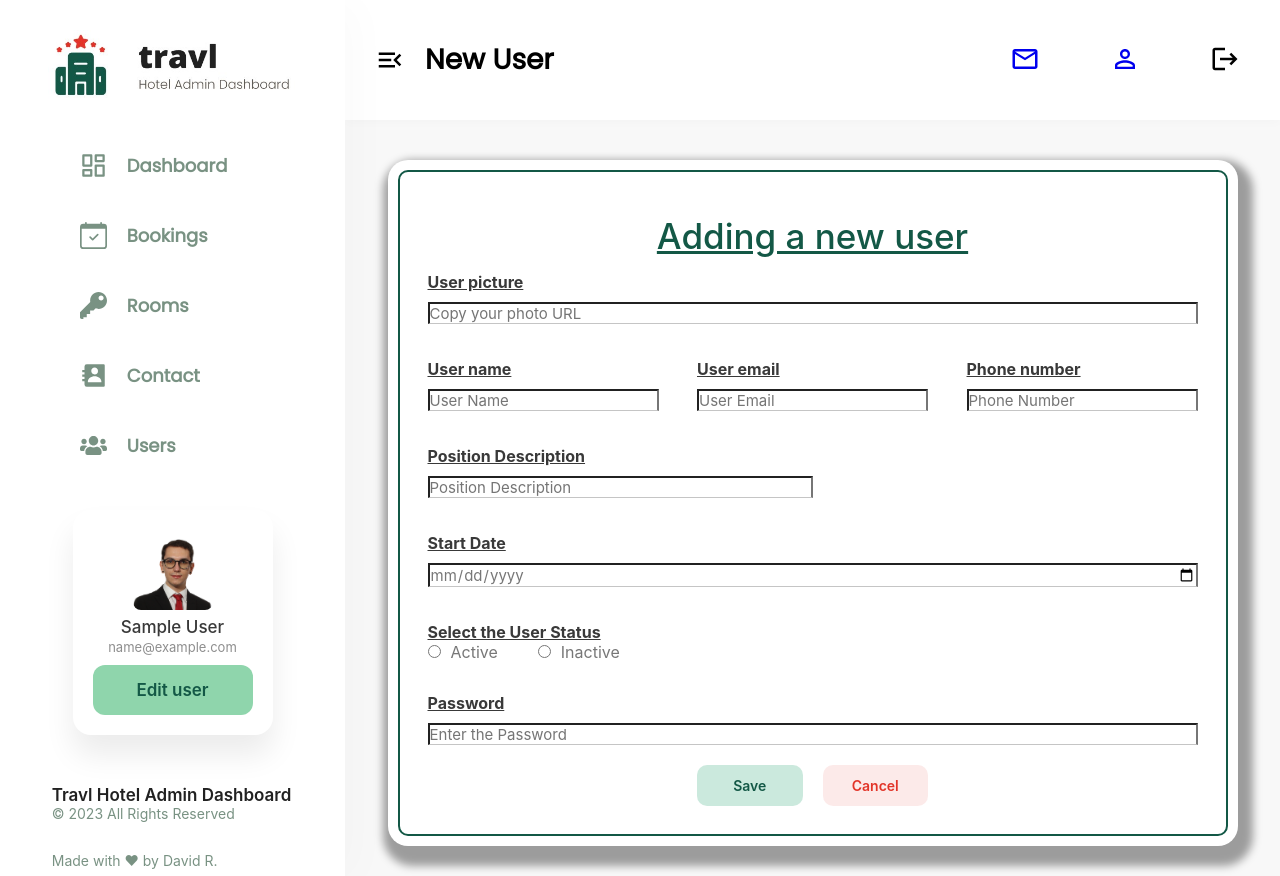
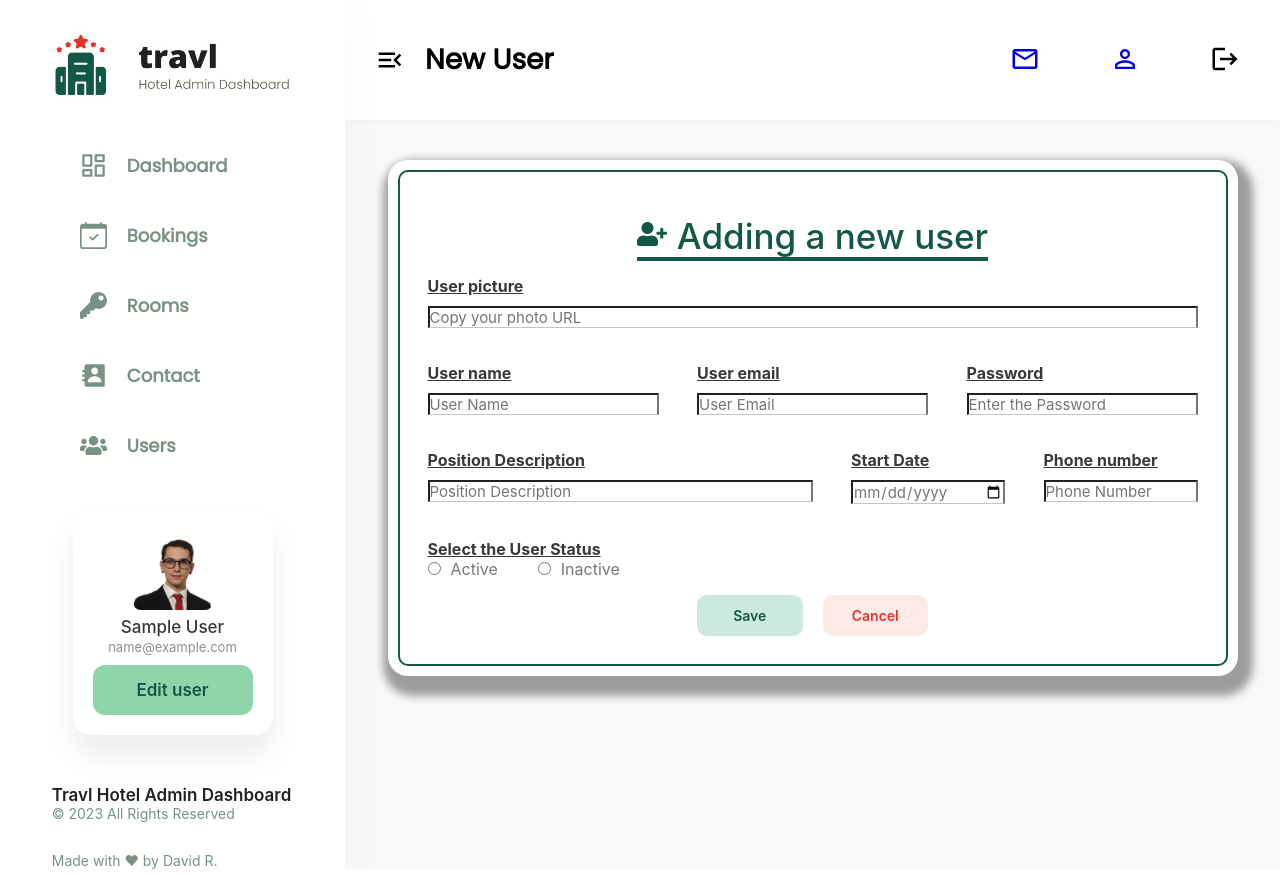
Before and after one commit to Davidrami12/miranda-dashboard, a React (Create React App) app: page /newUser in a window 1280 px wide. Built offline with nearby package versions, Linux system fonts and the light colour scheme; no server answers; sample sign-in values are in the browser's storage.

Commit message:
Add more react icons and styling form components

```diff
--- a/src/components/styled/Forms.tsx
+++ b/src/components/styled/Forms.tsx
@@ -167,7 +167,7 @@ const FormTitle = styled.p`
   font-weight: 500;
   color: #135846;
   margin-bottom: 0rem;
-  text-decoration: underline;
+  //text-decoration: underline;
 `;
 
 /* const InputContainer = styled.div`
--- a/src/components/users/UserForm.tsx
+++ b/src/components/users/UserForm.tsx
@@ -76,14 +76,13 @@ const UserForm = ({
                 ></InputForm>
               </InputContainer>
               <InputContainer style={{ width: "30%" }}>
-                <InputDescription>Phone number</InputDescription>
+                <InputDescription>Password</InputDescription>
                 <InputForm
-                  required
-                  type="number"
+                  type="password"
                   className="input-user"
-                  value={currentUser.phone}
-                  placeholder="Phone Number"
-                  name="phone"
+                  value={currentUser.pass}
+                  placeholder="Enter the Password"
+                  name="pass"
                   onChange={handleInput}
                 ></InputForm>
               </InputContainer>
@@ -110,9 +109,7 @@ const UserForm = ({
                   onChange={handleInput}
                 ></InputForm>
               </InputContainer>
-            </div>
-
-            <InputContainer>
+              <InputContainer style={{ width: "20%" }}>
                 <InputDescription>Start Date</InputDescription>
                 <InputForm
                   required
@@ -125,6 +122,21 @@ const UserForm = ({
                   onChange={handleInput}
                 ></InputForm>
               </InputContainer>
+              <InputContainer style={{ width: "20%" }}>
+                <InputDescription>Phone number</InputDescription>
+                <InputForm
+                  required
+                  type="number"
+                  className="input-user"
+                  value={currentUser.phone}
+                  placeholder="Phone Number"
+                  name="phone"
+                  onChange={handleInput}
+                ></InputForm>
+              </InputContainer>
+            </div>
+
+
 
             <InputContainer>
               <InputDescription>Select the User Status</InputDescription>
@@ -149,17 +161,7 @@ const UserForm = ({
               />
               <RadioLabel htmlFor="INACTIVE">Inactive</RadioLabel>
             </InputContainer>
-            <InputContainer>
-              <InputDescription>Password</InputDescription>
-              <InputForm
-                type="password"
-                className="input-user"
-                value={currentUser.pass}
-                placeholder="Enter the Password"
-                name="pass"
-                onChange={handleInput}
-              ></InputForm>
-            </InputContainer>
+
             <div
               style={{
                 display: "flex",
--- a/src/interfaces/BookingInterface.ts
+++ b/src/interfaces/BookingInterface.ts
@@ -1,4 +1,4 @@
-import { MouseEventHandler } from "react";
+import { MouseEventHandler, ReactNode } from "react";
 
 export interface BookingInterface {
   _id?: string;
@@ -15,7 +15,7 @@ export interface BookingInterface {
 
 export interface BookingFormInt {
   currentBooking: BookingInterface;
-  formTitle: string;
+  formTitle: ReactNode;
   handleInput: (
     event:
       | React.ChangeEvent<HTMLInputElement>
--- a/src/pages/Bookings/EditBooking.tsx
+++ b/src/pages/Bookings/EditBooking.tsx
@@ -1,5 +1,5 @@
 // React
-import React, { useState, useEffect } from "react";
+import React, { useState, useEffect, ReactNode } from "react";
 import { useNavigate } from "react-router";
 import { useParams } from "react-router-dom";
 
@@ -11,6 +11,7 @@ import { getBooking, editBooking, getDataBookings } from "../../features/booking
 import BookingForm from "../../components/bookings/BookingForm";
 import { Loader } from "../../components/styled/Loader";
 import { Notification } from "../../components/notification/Notification";
+import { BiCalendarEdit } from "react-icons/bi"
 
 // TypeScript
 import { useAppDispatch, useAppSelector } from "../../app/hooks";
@@ -31,7 +32,13 @@ export const EditBooking = () => {
   );
 
   const [currentBooking, setCurrentBooking] = useState<BookingInterface | any>(null);
-  const formTitle: string = "Edit current booking";
+
+  const formTitle: ReactNode  = (
+    <span style={{ display: 'inline-block', borderBottom: '4px solid #135846' }}>
+      <BiCalendarEdit style={{width: 30, height: 30, marginRight: 10}}/>
+      Edit current booking
+    </span>
+  );
 
   useEffect(() => {
     if(bookingId){
--- a/src/pages/Bookings/NewBooking.tsx
+++ b/src/pages/Bookings/NewBooking.tsx
@@ -1,5 +1,5 @@
 // React
-import React, { useState } from "react";
+import React, { useState, ReactNode } from "react";
 import { useNavigate } from "react-router";
 
 // Redux
@@ -9,6 +9,7 @@ import { createNewBooking, getDataBookings } from "../../features/bookingsSlice"
 // Components
 import BookingForm from "../../components/bookings/BookingForm";
 import { Notification } from "../../components/notification/Notification";
+import { LuCalendarPlus } from "react-icons/lu"
 
 // TypeScript
 import { useAppDispatch } from "../../app/hooks";
@@ -18,7 +19,13 @@ export const NewBooking = () => {
   const dispatch = useAppDispatch();
   const navigate = useNavigate();
 
-  const formTitle: string = "Adding a new booking";
+  const formTitle: ReactNode = (
+    <span style={{ display: 'inline-block', borderBottom: '4px solid #135846' }}>
+      <LuCalendarPlus style={{width: 28, height: 28, marginRight: 10}}/>
+      Adding a new booking
+    </span>
+  );
+
   const [currentBooking, setCurrentBooking] = useState<BookingInterface>({
     //_id: "randomId" + Math.floor(Math.random() * 1000),
     bookingID: Math.floor(Math.random() * 10000),
--- a/src/pages/Rooms/EditRoom.tsx
+++ b/src/pages/Rooms/EditRoom.tsx
@@ -1,5 +1,5 @@
 // React
-import React, { useState, useEffect } from "react";
+import React, { useState, useEffect, ReactNode } from "react";
 import { useNavigate } from "react-router";
 import { useParams } from "react-router-dom";
 
@@ -11,6 +11,8 @@ import { getRoom, editRoom, getDataRooms } from "../../features/roomsSlice";
 import RoomForm from "../../components/rooms/RoomForm";
 import { Loader } from "../../components/styled/Loader";
 import { Notification } from "../../components/notification/Notification";
+import { BsBookmarkDashFill } from "react-icons/bs"
+
 
 // TypeScript
 import { useAppDispatch, useAppSelector } from "../../app/hooks";
@@ -31,7 +33,13 @@ export const EditRoom = () => {
   );
 
   const [currentRoom, setCurrentRoom] = useState<RoomInterface | any>(null);
-  const formTitle: string = "Edit current room";
+
+  const formTitle: ReactNode = (
+    <span style={{ display: 'inline-block', borderBottom: '4px solid #135846' }}>
+      <BsBookmarkDashFill style={{width: 28, height: 28, marginRight: 10}}/>
+      Edit current room
+    </span>
+  );
 
   useEffect(() => {
     if(roomId){
--- a/src/pages/Rooms/NewRoom.tsx
+++ b/src/pages/Rooms/NewRoom.tsx
@@ -1,5 +1,5 @@
 // React
-import React, { useState } from "react";
+import React, { ReactNode, useState } from "react";
 import { useNavigate } from "react-router";
 
 // Redux
@@ -9,6 +9,7 @@ import { createNewRoom, getDataRooms } from "../../features/roomsSlice";
 // Components
 import RoomForm from "../../components/rooms/RoomForm";
 import { Notification } from "../../components/notification/Notification";
+import { BsBookmarkCheckFill } from "react-icons/bs"
 
 // TypeScript
 import { useAppDispatch } from "../../app/hooks";
@@ -19,7 +20,13 @@ export const NewRoom = () => {
   const dispatch = useAppDispatch();
   const navigate = useNavigate();
 
-  const formTitle: string = "Adding a new room";
+  const formTitle: ReactNode = (
+    <span style={{ display: 'inline-block', borderBottom: '4px solid #135846' }}>
+      <BsBookmarkCheckFill style={{width: 28, height: 28, marginRight: 10}}/>
+      Adding a new room
+    </span>
+  );
+
   const [currentRoom, setCurrentRoom] = useState<RoomInterface>({
     //id: String(Math.floor(Math.random() * 100000)),
     room_number: "",
--- a/src/pages/Users/EditOwnUser.tsx
+++ b/src/pages/Users/EditOwnUser.tsx
@@ -19,6 +19,7 @@ import {
   LoginButton,
   Description,
 } from "../../components/styled/Forms";
+import { IoMdFingerPrint } from "react-icons/io"
 
 // Component to update the user´s userName and email. Dispatching the editUser reducer
 export const EditOwnUser = () => {
@@ -46,7 +47,10 @@ export const EditOwnUser = () => {
     <DashboardForm /* style={{ minHeight: "80%" }} */>
       <LoginCard>
         <FormTitle>
-          Admin user information
+          <span style={{ display: 'inline-block', borderBottom: '4px solid #135846' }}>
+            <IoMdFingerPrint style={{width: 30, height: 30, marginRight: 10}}/>
+            Admin user information
+          </span>
         </FormTitle>
         <form>
           <InputContainer>
--- a/src/pages/Users/EditUser.tsx
+++ b/src/pages/Users/EditUser.tsx
@@ -1,5 +1,5 @@
 // React
-import React, { useState, useEffect } from "react";
+import React, { useState, useEffect, ReactNode } from "react";
 import { useNavigate } from "react-router";
 import { useParams } from "react-router-dom";
 
@@ -11,6 +11,7 @@ import { getUser, editUser, getDataUsers } from "../../features/usersSlice";
 import UserForm from "../../components/users/UserForm";
 import { Loader } from "../../components/styled/Loader";
 import { Notification } from "../../components/notification/Notification";
+import { FaUserEdit } from "react-icons/fa"
 
 // TypeScript
 import { useAppDispatch, useAppSelector } from "../../app/hooks";
@@ -31,7 +32,13 @@ export const EditUser = () => {
   );
 
   const [currentUser, setCurrentUser] = useState<UserInterface | any>(null);
-  const formTitle: string = "Edit current user";
+
+  const formTitle: ReactNode = (
+    <span style={{ display: 'inline-block', borderBottom: '4px solid #135846' }}>
+      <FaUserEdit style={{width: 30, height: 30, marginRight: 10}}/>
+      Edit current user
+    </span>
+  );
 
   useEffect(() => {
     if(id){
--- a/src/pages/Users/NewUser.tsx
+++ b/src/pages/Users/NewUser.tsx
@@ -1,5 +1,5 @@
 // React
-import React, { useState } from "react";
+import React, { ReactNode, useState } from "react";
 import { useNavigate } from "react-router";
 
 // Redux
@@ -9,6 +9,7 @@ import { createNewUser, getDataUsers } from "../../features/usersSlice";
 // Components
 import UserForm from "../../components/users/UserForm";
 import { Notification } from "../../components/notification/Notification";
+import { FaUserPlus } from "react-icons/fa"
 
 // TypeScript
 import { useAppDispatch } from "../../app/hooks";
@@ -18,7 +19,13 @@ export const NewUser = () => {
   const dispatch = useAppDispatch();
   const navigate = useNavigate();
 
-  const formTitle: string = "Adding a new user";
+  const formTitle: ReactNode = (
+    <span style={{ display: 'inline-block', borderBottom: '4px solid #135846' }}>
+      <FaUserPlus style={{width: 30, height: 30, marginRight: 10}}/>
+      Adding a new user
+    </span>
+  );
+
   const [currentUser, setCurrentUser] = useState<UserInterface>({
     //id: Math.floor(Math.random() * 100000),
     photo: "",
```
Also changed, not shown: src/components/rooms/RoomForm.tsx (+34 -27 lines). Lines whose indentation alone changed are shown as unchanged.
